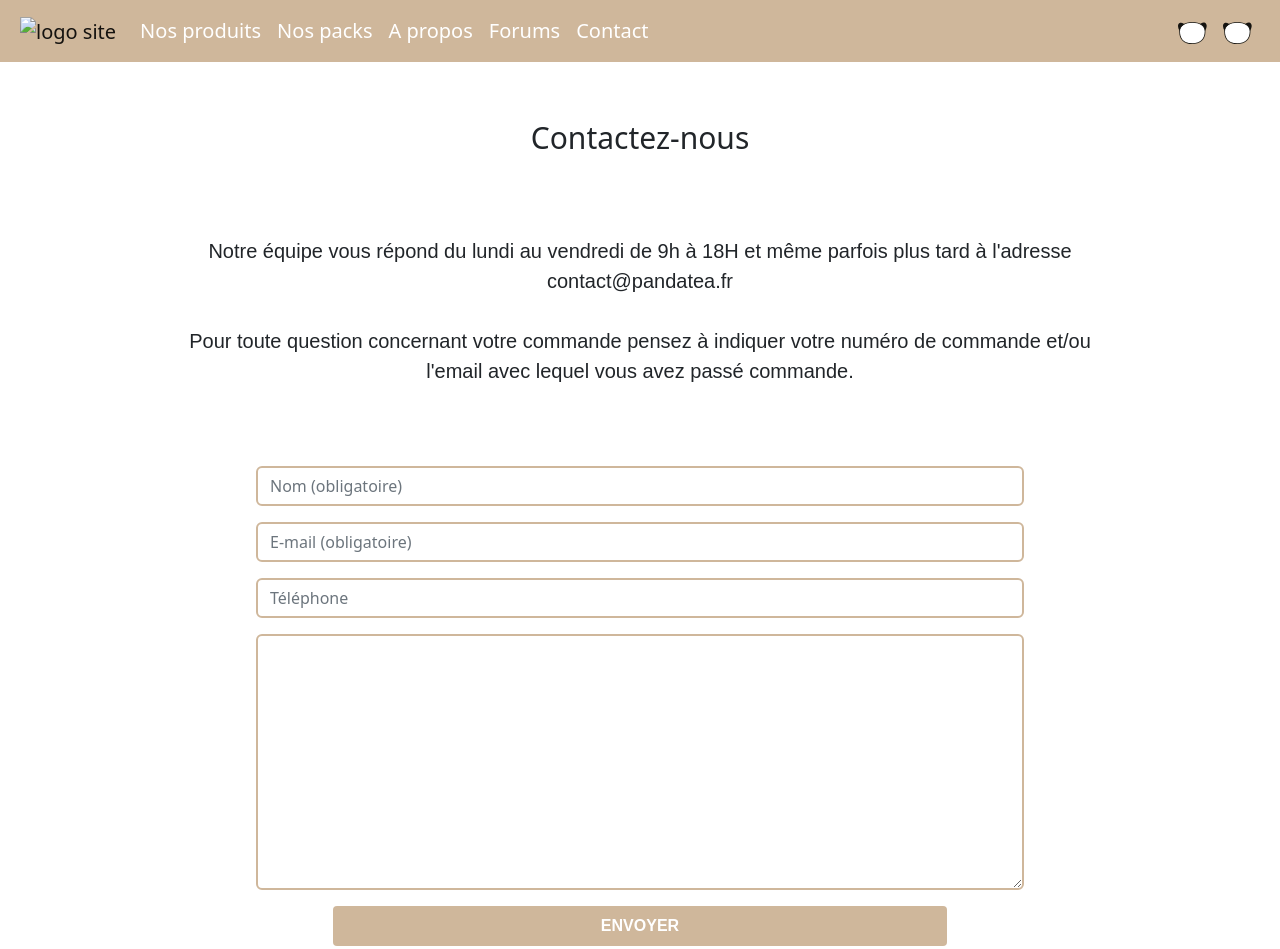
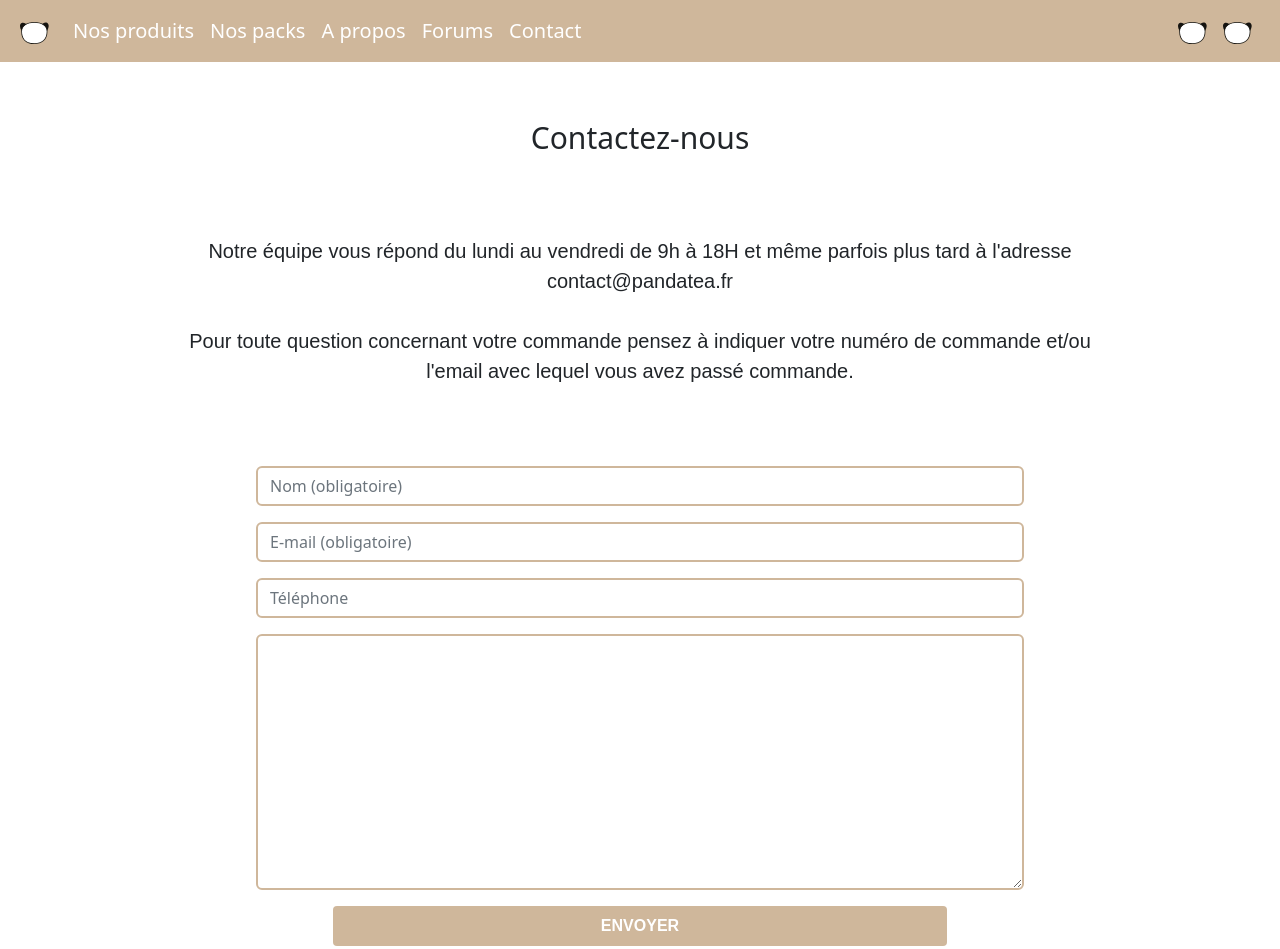
Before and after one commit to Akyusa/Panda_Tea, a plain HTML site: page contact.html in a window 1280 px wide. Shown: the top 949 px of the page. Drawn offline with nearby package versions, Linux system fonts and the light colour scheme.

Commit message:
Update contact.html

```diff
--- a/contact.html
+++ b/contact.html
@@ -16,7 +16,7 @@
     <nav class="navbar fixed-top navbar-expand-lg" id="nav-bar">
       <div class="container-fluid">
         <a class="navbar-brand" href="./index.html"><img
-            src="/Site de vente en ligne/img/compte-panda-tea.svg" alt="logo site"></a>
+            src="./img/compte-panda-tea.svg" alt="logo site"></a>
         <button class="navbar-toggler" type="button" data-bs-toggle="collapse" data-bs-target="#navbarSupportedContent"
           aria-controls="navbarSupportedContent" aria-expanded="false" aria-label="Toggle navigation">
           <span class="navbar-toggler-icon"></span>
```
